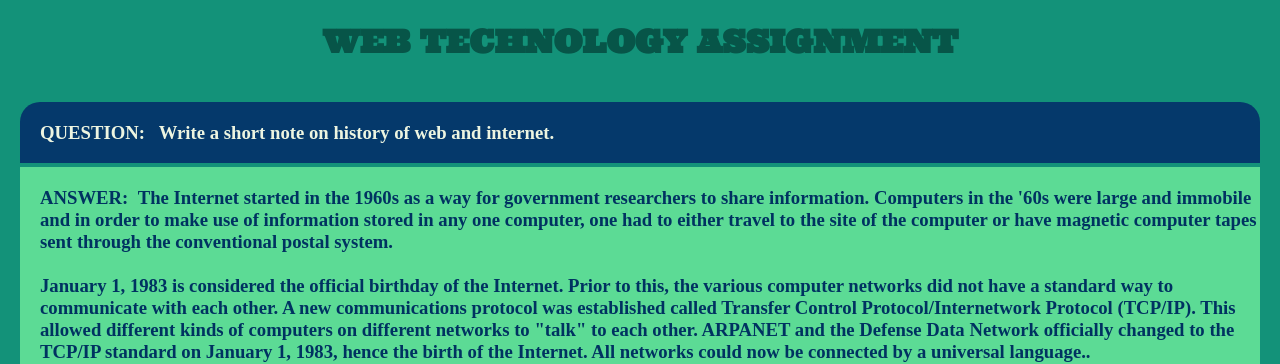
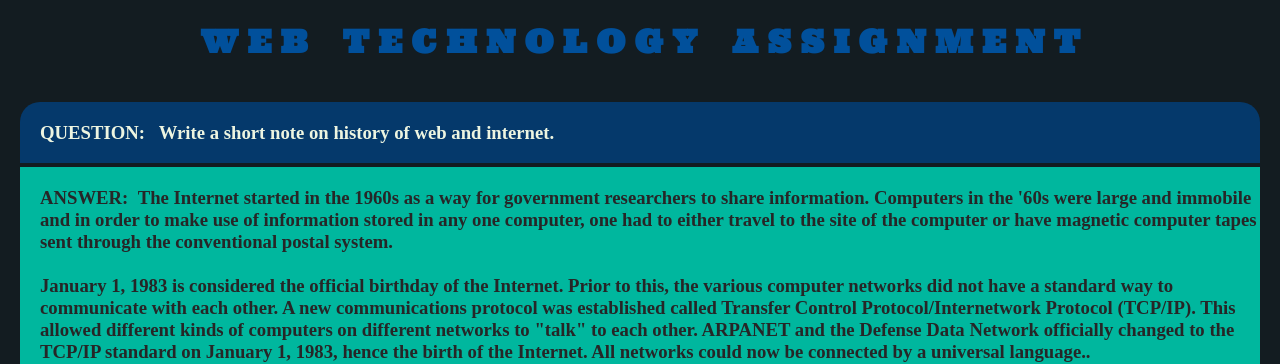
Before and after one commit to rohitsinghkcodes/Web-Technology, a plain HTML site: page Assignment_1/index.html in a window 1280 px wide. Shown: the top 364 px of the page. Drawn offline with Linux system fonts and the light colour scheme.

Commit message:
made some changes in theme

```diff
--- a/Assignment_1/index.html
+++ b/Assignment_1/index.html
@@ -6,7 +6,7 @@
     <meta name="viewport" content="width=device-width, initial-scale=1.0" />
     <link rel="stylesheet" href="styles.css" />
     <title>ROHIT KUMAR</title>
-    <h1><b>WEB TECHNOLOGY ASSIGNMENT</b></h1>
+    <h1><b>W E B &ensp; T E C H N O L O G Y &ensp; A S S I G N M E N T</b></h1>
     <br />
     <link rel="preconnect" href="https://fonts.gstatic.com" />
     <link
@@ -314,6 +314,6 @@
       <span class="tooltiptext">Click to see the time table</span>
     </div>
     <br>
-    <p style="float: right; color: rgba(0, 0, 0, 0.671);">© ROHIT KUMAR&ensp;1816110170</p>
+    <p style="float: right; color: rgba(233, 227, 227, 0.308);">© ROHIT KUMAR&ensp;1816110170</p>
   </body>
 </html>
--- a/Assignment_1/styles.css
+++ b/Assignment_1/styles.css
@@ -2,11 +2,11 @@
 h1{
     text-align: center;
     font-family: 'Ultra', serif;
-    color: rgb(7, 85, 72);
+    color: rgb(1, 80, 155);
 
 }
 body{
-    background-color: #139279;
+    background-color: #131C21;
     margin: 20px;
 }
 .ques{
@@ -23,11 +23,11 @@ body{
 }
 .ans{
 
-    color: rgb(0, 50, 97);
+    color: rgb(38, 38, 39);
     padding: 1px;
     padding-left: 20px;
     margin-bottom: 20px;
-    background-color: #5CDB95;
+    background-color: #00B79E;
     /* border-radius: 20px; */
     border-bottom-left-radius: 20px;
     border-bottom-right-radius: 20px;
```
Also changed, not shown: Assignment_1/time_table.html (+1 -1 lines).
